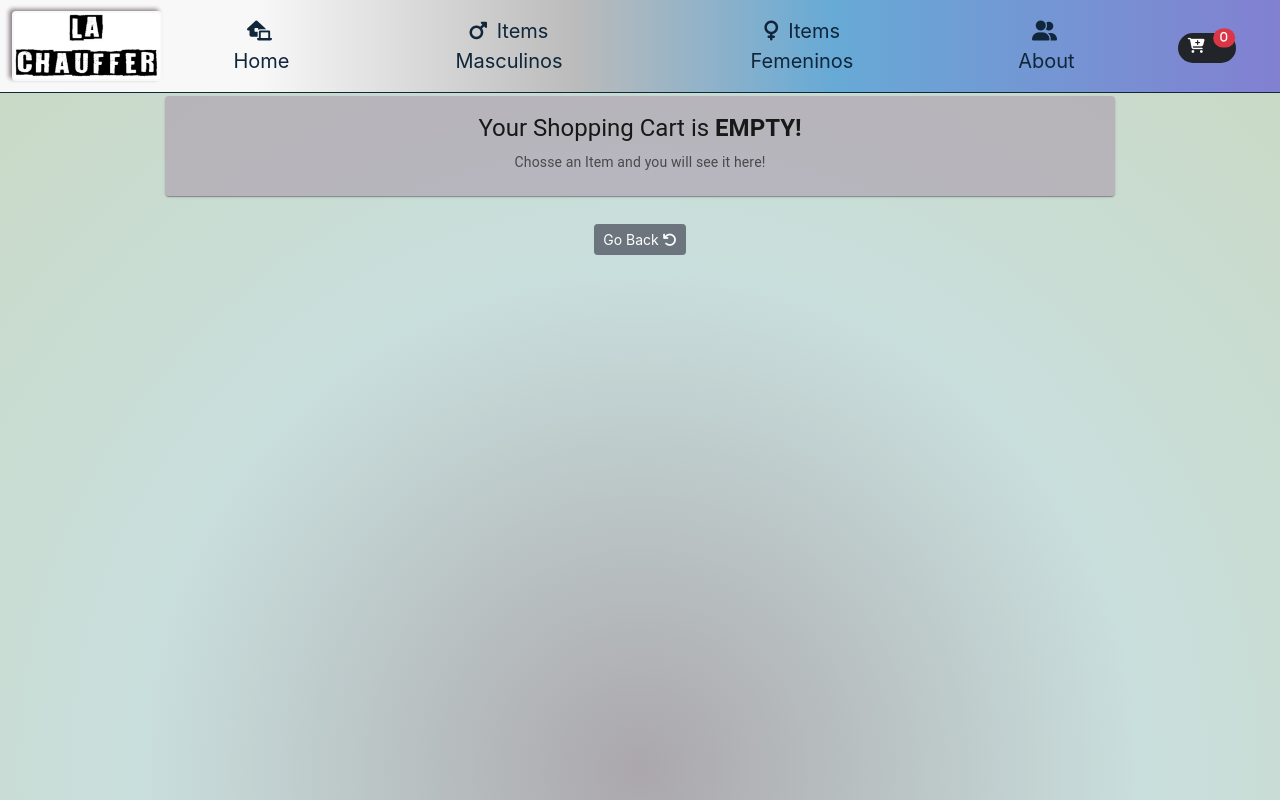
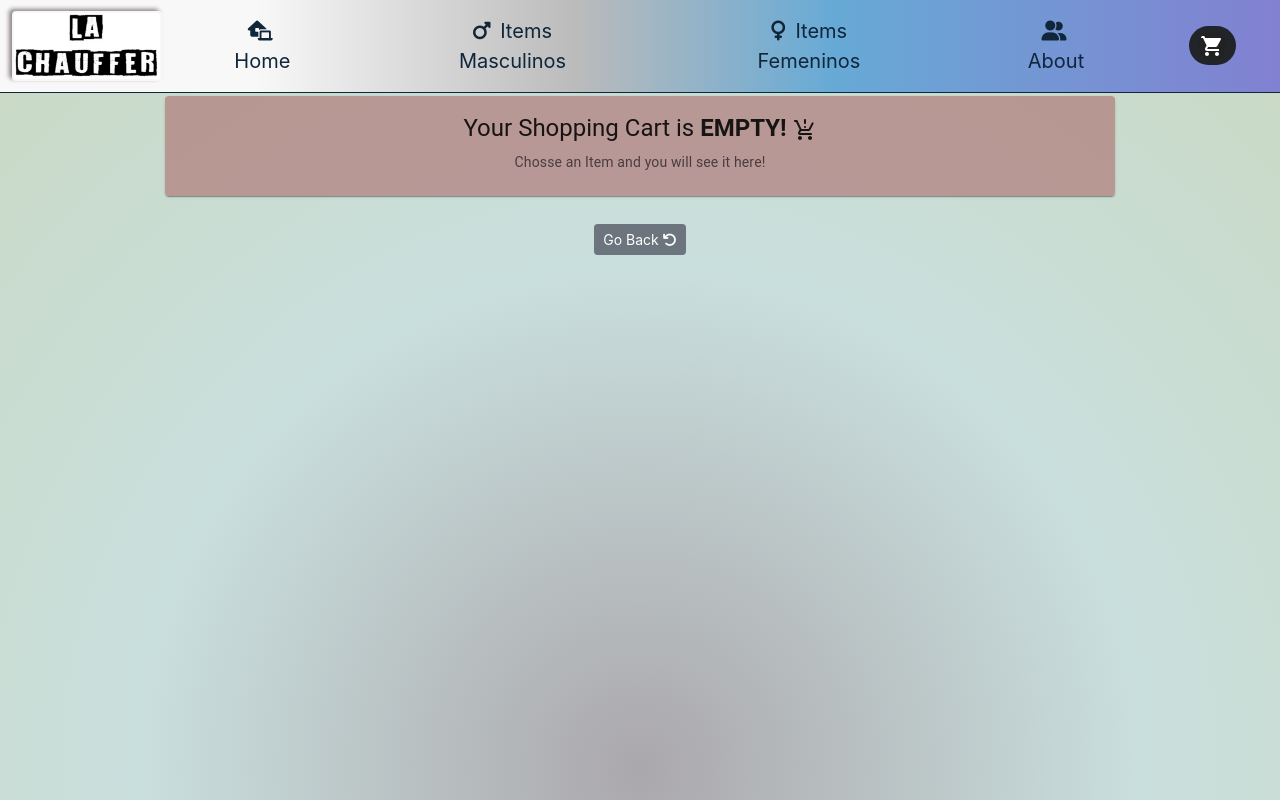
Before and after one commit to germanClaudio/comision41070-CH-React-Montalbetti, a React (Vite) app: page /cart in a window 1280 px wide. Shown: the top 800 px of the page. Built offline with nearby package versions, Linux system fonts and the light colour scheme.

Commit message:
Actualizacion codigo - Desafio CartContext- 27-7-2022

```diff
--- a/src/components/ItemList/ItemCount.jsx
+++ b/src/components/ItemList/ItemCount.jsx
@@ -19,10 +19,10 @@ const ItemCount = ({ item, stock, initial}) => {
 
     /* ----------------- */
     const price = item.price;
-    let totalPrice = parseFloat(contador * price);
+    let totalPrice = parseFloat(contador * price).toFixed(2);
     const [add, setAdd ] = useState(false);
 
-    const { addToCart, cartList } = useCartContext()
+    const { addToCart } = useCartContext()
 
     const onAddToChart = () => {
         let text = ""
--- a/src/components/ItemList/ItemDetail.jsx
+++ b/src/components/ItemList/ItemDetail.jsx
@@ -5,8 +5,6 @@ import Box from '@mui/material/Box';
 import { Link } from 'react-router-dom';
 import Loading from '../loading/Loading';
 //import { useCartContext } from '../../context/CartContext';
-
-
 
 const ItemDetail = ( {item, loading} ) => {
 
--- a/src/components/navegacion/CartWidget.jsx
+++ b/src/components/navegacion/CartWidget.jsx
@@ -1,23 +1,34 @@
 import React from "react";
 import { useCartContext } from '../../context/CartContext'
+import ShoppingCartIcon from '@mui/icons-material/ShoppingCart';
+import { Avatar } from "@mui/material";
 
 const CartWidget = () => {
 
-  // const [counter, setCounter] = useState(0)
+  const { getCartCount } = useCartContext();
 
-  const {getCartCount} = useCartContext();
+  const itemQty = getCartCount();
 
   return (
     <div className="nav-item my-auto mx-3 px-3">
 
       <div className="badge rounded-pill bg-dark mx-auto position-relative">
 
-        <i className="fas fa-cart-plus">
-          <span className="position-relative top-0 start-50 translate-middle badge rounded-pill bg-danger">
-            {getCartCount()}
-          </span>
+        {
+          getCartCount() !== 0 ?
 
-        </i>
+            <i className="fas fa-cart-plus">
+              <span className="position-relative top-0 start-50 translate-middle badge rounded-pill bg-danger">
+                 {itemQty}
+              </span>
+            </i>
+
+            :
+
+            <Avatar sx={{ bgcolor: "#222222ee", width: 28, height: 28 }}>
+                  <ShoppingCartIcon />
+            </Avatar>
+        }
 
       </div>
 
--- a/src/components/paginas/Cart.jsx
+++ b/src/components/paginas/Cart.jsx
@@ -4,12 +4,14 @@ import RemoveShoppingCartTwoToneIcon from '@mui/icons-material/RemoveShoppingCar
 import { Avatar, Button, Card, CardContent, Alert, Divider, List, ListItem, ListItemAvatar, ListItemText, Typography } from '@mui/material'
 import DeleteIcon from '@mui/icons-material/Delete';
 import { Link } from 'react-router-dom';
+import ProductionQuantityLimitsRoundedIcon from '@mui/icons-material/ProductionQuantityLimitsRounded';
 
 
 const Cart = () => {
 
-  const { cartList, emptyCart, removeItem, getCartCount, getCartTotal } = useCartContext()
-  console.log('Precio de todos los items: ' + getCartTotal);
+  const { cartList, emptyCart, removeItem, getCartCount, getCartTotal, getItemTotal } = useCartContext()
+
+  const itemQty = getCartCount();
 
   return (
     <div
@@ -22,10 +24,10 @@ const Cart = () => {
       }}>
 
       { getCartCount() === 0 ?
-        <Card sx={{ maxWidth: 950, margin: 'auto', padding: '10', bgcolor: '#ac9cac99' }}>
+        <Card sx={{ maxWidth: 950, margin: 'auto', padding: '10', bgcolor: '#ac6c6c99' }}>
           <CardContent>
             <Typography gutterBottom variant="h5" component="div">
-              Your Shopping Cart is <strong>EMPTY!</strong>
+              Your Shopping Cart is <strong>EMPTY!</strong> <ProductionQuantityLimitsRoundedIcon />
             </Typography>
             <Typography variant="body2" color="text.secondary">
               Chosse an Item and you will see it here!
@@ -34,11 +36,12 @@ const Cart = () => {
         </Card>
 
       :
+
       <>
         <Card sx={{ maxWidth: 950, margin: 'auto', padding: '10', bgcolor: '#ac9cac99' }}>
         <CardContent>
           <Typography gutterBottom variant="h5" component="div">
-            Your Shopping Cart
+            Your Shopping Cart has {itemQty} items in total
           </Typography>
           <Typography variant="body2" color="text.secondary">
             This is your Items List — <strong>Keep buying!</strong>
@@ -91,7 +94,7 @@ const Cart = () => {
             </ListItem>
 
             <Divider>
-              Total Items Price: <strong>${item.totalPrice}</strong>
+              Sub-total price for {item.quantity} Items: <strong>${item.totalPrice}</strong>
             </Divider>
           </List>
 
@@ -100,7 +103,7 @@ const Cart = () => {
 
       <Alert variant="filled" severity="success"
         sx={{ maxWidth: 950, margin: 'auto', padding: '10' }}>
-        <strong> Total Cart Price: $ {getCartTotal()} </strong>
+        <strong> Total Cart Price: $ {getCartTotal().toFixed(2)} </strong> for {getItemTotal()} Items
       </Alert>
 
       <Button size="small" variant="contained" color="secondary" onClick={emptyCart}
--- a/src/context/CartContext.jsx
+++ b/src/context/CartContext.jsx
@@ -52,6 +52,13 @@ const CartContextProvider = ({ children }) => {
         );
     };
 
+    const getItemTotal = () => {
+        return cartList.reduce(
+          (total, item) => total + item.quantity,
+          0
+        );
+    };
+
     return(
         <CartContext.Provider value={{
             cartList,
@@ -59,7 +66,8 @@ const CartContextProvider = ({ children }) => {
             emptyCart,
             removeItem,
             getCartCount,
-            getCartTotal
+            getCartTotal,
+            getItemTotal,
         }}>
             { children }
         </CartContext.Provider>
```
